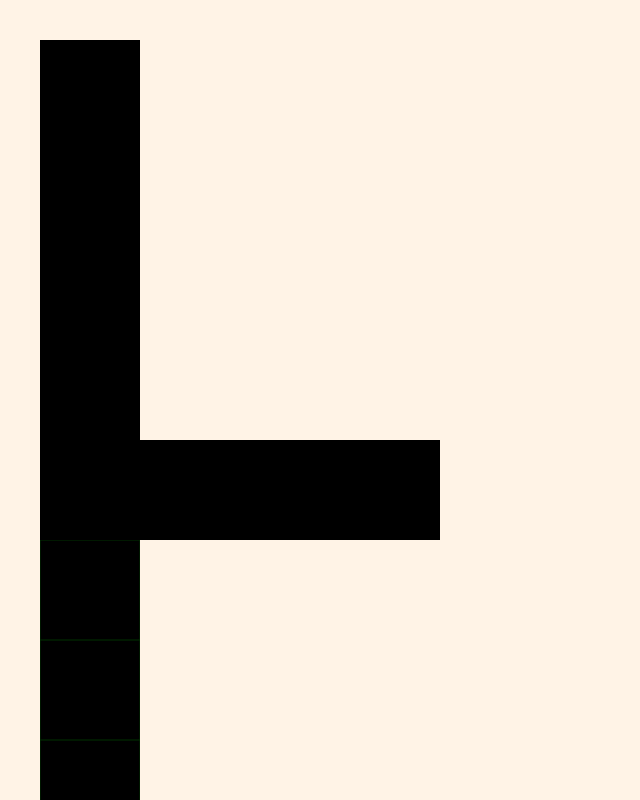
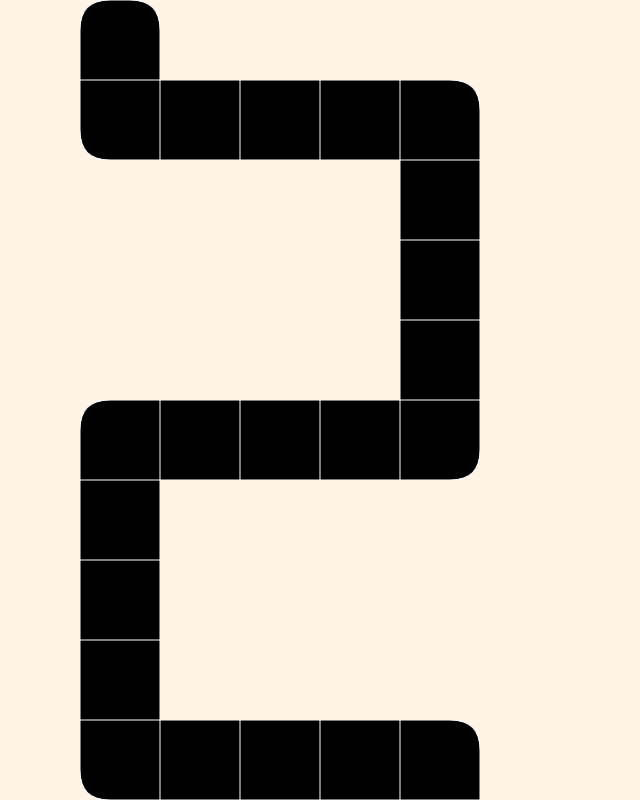
Before and after one commit to ZijunYe/HackTheHill2024, a Next.js app in the folder frontend/: page /roadmap in a window 1280 px wide. Shown: the top 800 px of the page, without its empty margins (0-640 px from the left). Built offline with nearby package versions, Linux system fonts and the light colour scheme; what tailwindcss-animated would draw is missing.

Commit message:
road animation improved

```diff
--- a/frontend/package.json
+++ b/frontend/package.json
@@ -13,6 +13,7 @@
     "next": "14.2.13",
     "react": "^18",
     "react-dom": "^18",
+    "react-intersection-observer": "^9.13.1",
     "tailwindcss-animated": "^1.1.2"
   },
   "devDependencies": {
--- a/frontend/src/app/components/roadAnimation.js
+++ b/frontend/src/app/components/roadAnimation.js
@@ -1,94 +1,227 @@
 export default function RoadAnimation() {
-  const svgCount = 4;
+  const svgCount_horz = 5; // Number of times the pattern repeats
+  const svgCount_vert = 3; // Vertical loop length after the first small loop
+  const svgSize = 80;
+  let cumulativeIndex = 0; // Initialize cumulativeIndex
 
   return (
-    <main className="p-10 min-h-screen w-full">
+    <main className="pl-20 min-h-screen w-full">
       <div className="h-full">
         <div>
-          <div>
-            {Array.from({ length: svgCount }).map((_, index) => (
-              <div className="flex flex-col" key={index}>
+          {/* First Vertical Loop (custom, length 1) */}
+          {Array.from({ length: 1 }).map((_, index) => {
+            const delay = 250 * cumulativeIndex;
+            cumulativeIndex += 1;
+
+            return (
+              <div className="flex flex-col" key={`first-vertical-${index}`}>
                 <svg
                   className="animate-jump-in animate-once animate-ease-out"
                   xmlns="http://www.w3.org/2000/svg"
-                  width={100}
-                  height={100}
-                  style={{ animationDelay: `${250 * (index + 1)}ms` }} // Dynamic delay
+                  width={svgSize}
+                  height={svgSize}
+                  style={{ animationDelay: `${delay}ms` }}
                 >
-                  <rect
-                    xmlns="http://www.w3.org/2000/svg"
-                    width={100}
-                    height={100}
-                    style={{ stroke: "rgb(0, 0, 0)" }}
+                  {/* Custom SVG for the first vertical block */}
+                  <path
+                    d={`M 0 30 Q 0 0 30 0 H ${
+                      svgSize - 30
+                    } Q ${svgSize} 0 ${svgSize} 30 V ${svgSize} H 0 Z`}
+                    style={{ stroke: "white", fill: "black" }}
                   />
                 </svg>
               </div>
-            ))}
+            );
+          })}
+
+          {/* Repeating Pattern */}
+          {Array.from({ length: 2 }).map((_, loopIndex) => (
+            <div key={`pattern-${loopIndex}`}>
+              {/* Horizontal Loop */}
               <div className="flex flex-row">
-              {Array.from({ length: svgCount }).map((_, index) => (
-                <div className="" key={index}>
+                {Array.from({ length: svgCount_horz }).map((_, index) => {
+                  const delay = 250 * cumulativeIndex;
+                  cumulativeIndex += 1;
+
+                  return (
+                    <div className="" key={`horizontal-${loopIndex}-${index}`}>
                       <svg
                         className="animate-jump-in animate-once animate-ease-out"
                         xmlns="http://www.w3.org/2000/svg"
-                    width={100}
-                    height={100}
-                    style={{ animationDelay: `${250 * (index + 1)}ms` }} // Dynamic delay
+                        width={svgSize}
+                        height={svgSize}
+                        style={{ animationDelay: `${delay}ms` }}
+                      >
+                        {/* SVG elements with special shapes for first and last elements */}
+                        {index === 0 ? (
+                          <path
+                            d={`
+                              M 0 0
+                              H ${svgSize}
+                              V ${svgSize}
+                              H 30
+                              Q 0 ${svgSize} 0 ${svgSize - 30}
+                              V 0
+                              Z
+                            `}
+                            style={{ stroke: "white", fill: "black" }}
+                          />
+                        ) : index === svgCount_horz - 1 ? (
+                          <path
+                            d={`
+                              M 0 0
+                              H ${svgSize - 30}
+                              Q ${svgSize} 0 ${svgSize} 30
+                              V ${svgSize}
+                              H 0
+                              V 0
+                              Z
+                            `}
+                            style={{ stroke: "white", fill: "black" }}
+                          />
+                        ) : (
+                          <rect
+                            width={svgSize}
+                            height={svgSize}
+                            style={{ stroke: "white", fill: "black" }}
+                          />
+                        )}
+                      </svg>
+                    </div>
+                  );
+                })}
+              </div>
+
+              {/* Vertical Loop (length svgCount_vert) */}
+              <div className="flex flex-col">
+                {Array.from({ length: svgCount_vert }).map((_, index) => {
+                  const delay = 250 * cumulativeIndex;
+                  cumulativeIndex += 1;
+
+                  return (
+                    <div
+                      className="flex flex-col"
+                      key={`vertical-${loopIndex}-${index}`}
+                    >
+                      <svg
+                        className="animate-jump-in animate-once animate-ease-out"
+                        xmlns="http://www.w3.org/2000/svg"
+                        width={svgSize}
+                        height={svgSize}
+                        style={{
+                          position: "relative",
+                          left: `${svgSize * svgCount_horz - svgSize}px`,
+                          animationDelay: `${delay}ms`,
+                        }}
                       >
                         <rect
-                      xmlns="http://www.w3.org/2000/svg"
-                      width={100}
-                      height={100}
-                      style={{ stroke: "rgb(0, 0, 0)" }}
+                          width={svgSize}
+                          height={svgSize}
+                          style={{ stroke: "white", fill: "black" }}
                         />
                       </svg>
                     </div>
-              ))}
+                  );
+                })}
               </div>
-          </div>
-          <div>
-            <div className="flex flex-col ">
-              {Array.from({ length: svgCount }).map((_, index) => (
-                <div className="flex flex-col" key={index}>
+
+              {/* Horizontal Loop (animates from right to left) */}
+              <div className="flex flex-row">
+                {(() => {
+                  const loopStartIndex = cumulativeIndex;
+                  const loopLength = svgCount_horz;
+                  return Array.from({ length: svgCount_horz }).map(
+                    (_, index) => {
+                      const delay =
+                        250 * (loopStartIndex + loopLength - 1 - index); // Reverse delay
+                      cumulativeIndex += 1;
+
+                      return (
+                        <div
+                          className=""
+                          key={`reverse-horizontal-${loopIndex}-${index}`}
+                        >
                           <svg
                             className="animate-jump-in animate-once animate-ease-out"
                             xmlns="http://www.w3.org/2000/svg"
-                    x={100 * svgCount}
-                    y={100 * svgCount}
-                    width={100}
-                    height={100}
-                    style={{ animationDelay: `${250 * (index + 1)}ms` }} // Dynamic delay
+                            width={svgSize}
+                            height={svgSize}
+                            style={{ animationDelay: `${delay}ms` }}
                           >
+                            {index === svgCount_horz - 1 ? (
+                              // Last index, special path for bottom-right corner
+                              <path
+                                d={`
+                M 0 0
+                H ${svgSize}
+                V ${svgSize - 30}
+                Q ${svgSize} ${svgSize} ${svgSize - 30} ${svgSize}
+                H 0
+                V 0
+                Z
+              `}
+                                style={{ stroke: "white", fill: "black" }}
+                              />
+                            ) : index === 0 ? (
+                              // First index, special path for top-left corner
+                              <path
+                                d={`
+                M 0 30
+                Q 0 0 30 0
+                H ${svgSize}
+                V ${svgSize}
+                H 0
+                V 30
+                Z
+              `}
+                                style={{ stroke: "white", fill: "black" }}
+                              />
+                            ) : (
+                              // Normal rectangle for other blocks
                               <rect
+                                width={svgSize}
+                                height={svgSize}
+                                style={{ stroke: "white", fill: "black" }}
+                              />
+                            )}
+                          </svg>
+                        </div>
+                      );
+                    }
+                  );
+                })()}
+              </div>
+              <div>
+                {" "}
+                {Array.from({ length: svgCount_vert }).map((_, index) => {
+                  const delay = 250 * cumulativeIndex;
+                  cumulativeIndex += 1;
+
+                  return (
+                    <div
+                      className="flex flex-col"
+                      key={`first-vertical-${index}`}
+                    >
+                      <svg
+                        className="animate-jump-in animate-once animate-ease-out"
                         xmlns="http://www.w3.org/2000/svg"
-                      width={100}
-                      height={100}
-                      style={{ stroke: "rgb(1, 50, 0)", background: "white" }}
+                        width={svgSize}
+                        height={svgSize}
+                        style={{ animationDelay: `${delay}ms` }}
+                      >
+                        {/* Custom SVG for the first vertical block */}
+                        <rect
+                          width={svgSize}
+                          height={svgSize}
+                          style={{ stroke: "white", fill: "black" }}
                         />
                       </svg>
                     </div>
-              ))}
+                  );
+                })}
               </div>
-            <div className="flex flex-row">
-              {Array.from({ length: svgCount }).map((_, index) => (
-                <div className="" key={index}>
-                  <svg
-                    className="animate-jump-in animate-once animate-ease-out"
-                    xmlns="http://www.w3.org/2000/svg"
-                    width={100}
-                    height={100}
-                    style={{ animationDelay: `${250 * (index + 1)}ms` }} // Dynamic delay
-                  >
-                    <rect
-                      xmlns="http://www.w3.org/2000/svg"
-                      width={100}
-                      height={100}
-                      style={{ stroke: "rgb(0, 0, 0)" }}
-                    />
-                  </svg>
             </div>
           ))}
-            </div>
-          </div>
         </div>
       </div>
     </main>
```
Also changed, not shown: 1 other file (tests, documents, lock files or other folders). Lines whose indentation alone changed are shown as unchanged.
